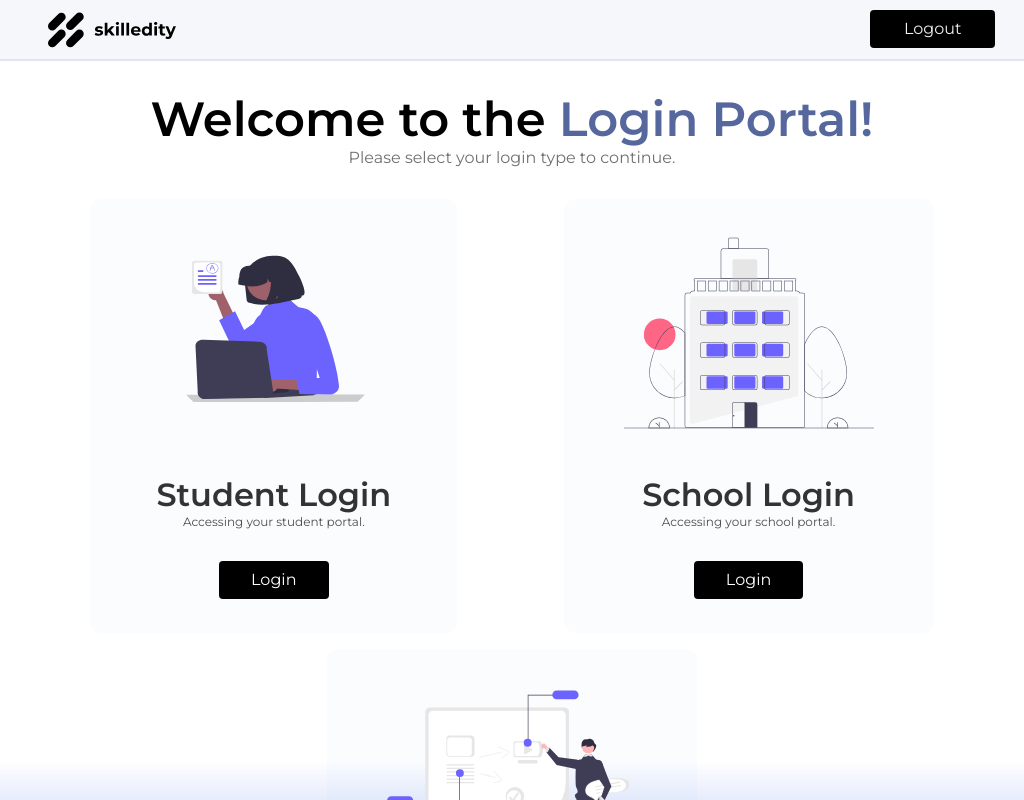
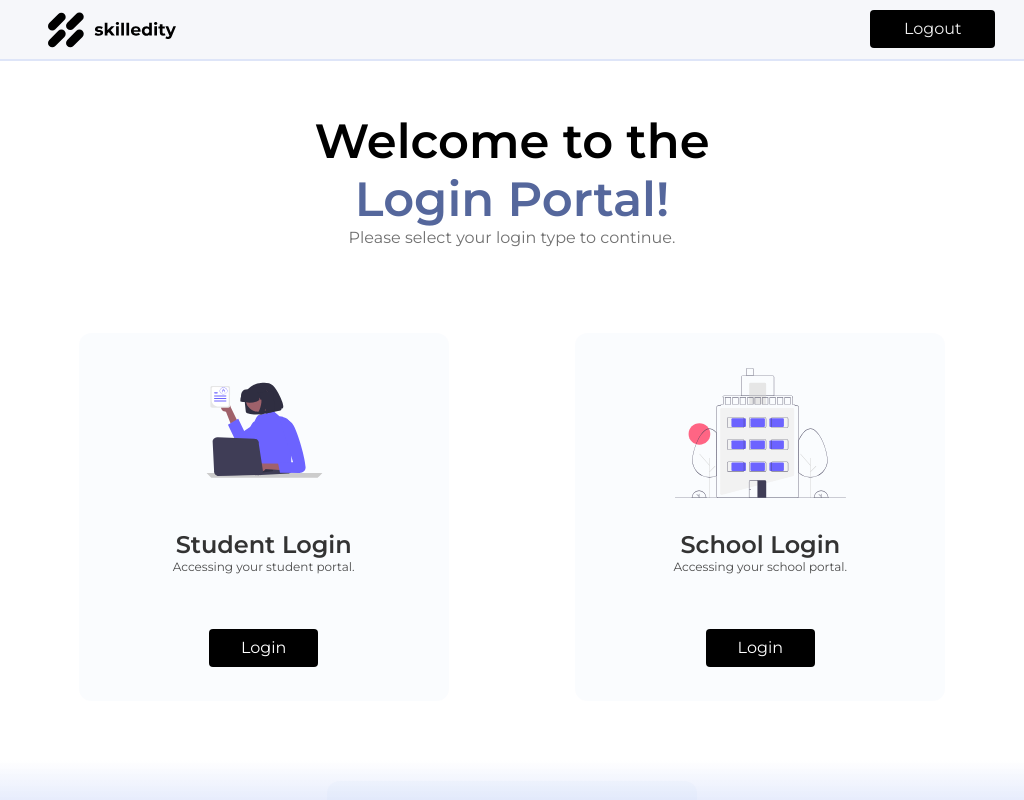
Before and after one commit to Vinay25deep/skilledity_team3, a React (Create React App) app: page / in a window 1024 px wide. Shown: the top 800 px of the page. Built offline with nearby package versions, Linux system fonts and the light colour scheme; a web font is replaced by a local one.

Commit message:
Login portal made box like and shadow effect on hover added, schoollogin and forgotpassword made box-like

```diff
--- a/src/components/ForgotPasswordPage.css
+++ b/src/components/ForgotPasswordPage.css
@@ -14,9 +14,9 @@
     justify-content: center;
     align-items:left;
     margin-top:3%;
-    height:430px;
-    width: 27%;
-    min-width:250px;
+    height:25rem;
+    width: 30%;
+    min-width:300px;
     background: #fff;
     padding: 40px 60px 40px 60px;
     border-radius: 10px;
--- a/src/components/LoginPortal.css
+++ b/src/components/LoginPortal.css
@@ -3,7 +3,7 @@
 }
 
 .hero-section {
-    margin: 5.6em 0;
+    margin: 7em 0;
     display: flex;
     justify-content: center;
     align-items: center;
@@ -47,13 +47,12 @@
   }
 
   .card .card-img{
-    max-width: 250px;
-    height:200px;
-    margin-bottom: 10px;
+    max-width: 200px;
+    height:130px;
   }
   .card .card-title{
     margin:0;
-    font-size:2rem;
+    font-size:1.5rem;
     font-weight: 600  ;
     color:hsla(0, 0%, 20%);
   }
@@ -73,16 +72,17 @@
     gap: 2rem ;
     border-radius: 12px;
     max-width: 370px;
+    height:23rem;
     background-color: rgba(25, 90, 175, 0.02);
     border: 2px solid transparent;
     box-sizing: border-box;
-    transition: border-color 0.3s ease-in-out, box-shadow 0.2s ease-in-out;
+    transition: border-color 0.7s ease-in-out, box-shadow 0.2s ease-in-out;
     padding: 2rem 4rem;
   }
 
   .sub-card:hover {
-    border-color: #98A8D7; /* Only change the color, not the width */
-    box-shadow: rgba(0, 0, 0, 0.08);
+      transform: translateY(-10px) scale(1.05);
+      box-shadow: 0 12px 30px rgba(0, 0, 0, 0.2);
   }
 
 
@@ -90,7 +90,9 @@
 .sub-card-text{
   display: flex;
   align-items: center;
-  flex-direction: column;}
+  flex-direction: column;
+  margin-bottom: 1.4rem;
+}
 
 .btnLogin{
   padding: 0.60rem 2rem;
@@ -112,6 +114,14 @@
 @media only screen and (max-width:1160px) {
   body{
     overflow:auto;
+  }
+
+  .hero-content h1{
+    max-width: 500px;
+  }
+  .sub-card{
+    width:30rem;
+    margin:2rem;
   }
 }
 
--- a/src/components/SchoolLoginPage.css
+++ b/src/components/SchoolLoginPage.css
@@ -13,8 +13,8 @@
     justify-content:center;
     align-items:left;
     margin-top:3%;
-    height:430px;
-    width: 27%;
+    height:25rem;
+    width: 30%;
     min-width:250px;
     background: #fff;
     padding: 40px 60px 40px 60px;
@@ -77,7 +77,7 @@
     padding: 10px;
     border: 1px solid #DEE5F8;
     border-radius: 1.8px;
-    margin-bottom: 10px;
+    margin-bottom: 2px;
     height:1.5rem;
     box-shadow: 0px 2.4px 4.8px 0px #00000040;
   }
@@ -146,9 +146,10 @@
       display: flex;
     }
 
-    h1 {
+    .login-form h1 {
       font-size: 59px;
-      margin-bottom: 2rem;
+      margin-top:4rem;
+      margin-bottom: 5rem;
     }
 
     h3 {
```
